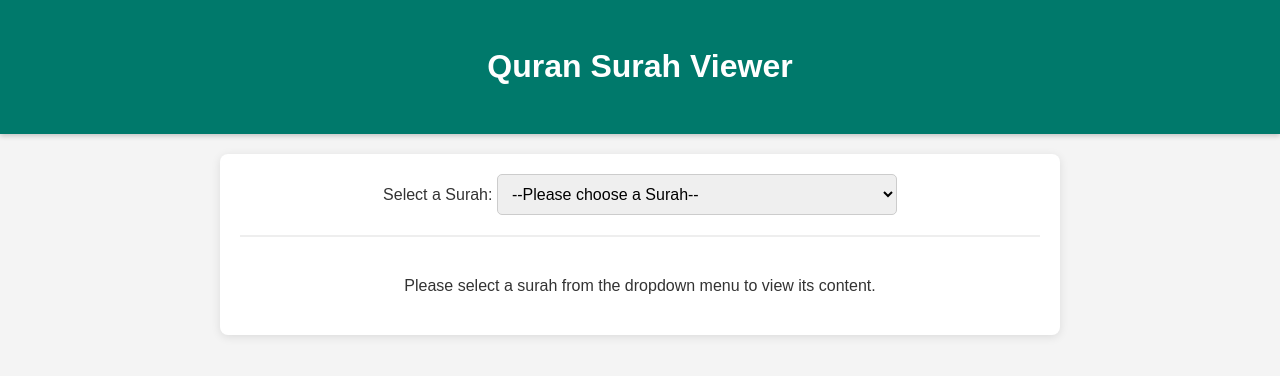
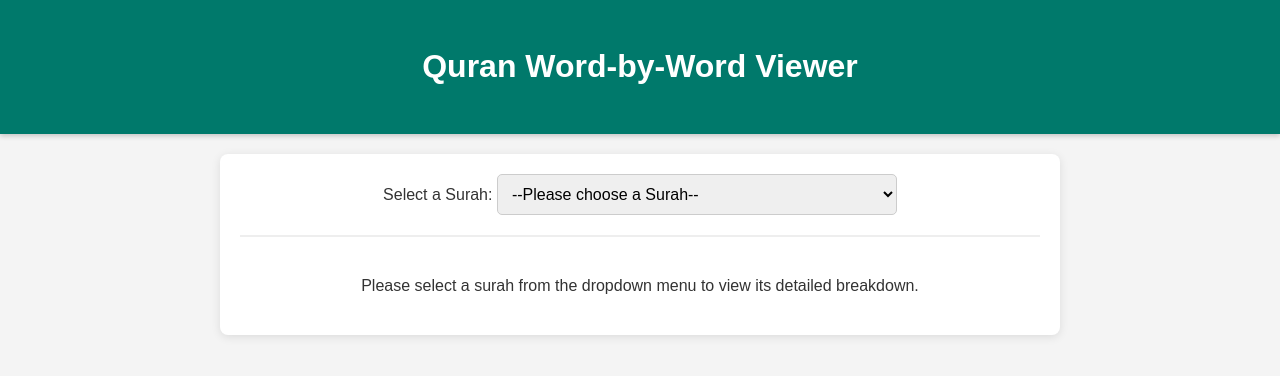
Before and after one commit to mhamza1234/practicesurah, a plain HTML site: page index.html in a window 1280 px wide. Drawn offline with Linux system fonts and the light colour scheme.

Commit message:
Update index.html

```diff
--- a/index.html
+++ b/index.html
@@ -3,12 +3,12 @@
 <head>
     <meta charset="UTF-8">
     <meta name="viewport" content="width=device-width, initial-scale=1.0">
-    <title>Quran Viewer</title>
+    <title>Quran Word-by-Word Viewer</title>
     <link rel="stylesheet" href="style.css">
 </head>
 <body>
     <header>
-        <h1>Quran Surah Viewer</h1>
+        <h1>Quran Word-by-Word Viewer</h1>
     </header>
 
     <main>
@@ -38,7 +38,7 @@
         </div>
 
         <div id="surah-content" class="content-container">
-            <p>Please select a surah from the dropdown menu to view its content.</p>
+            <p>Please select a surah from the dropdown menu to view its detailed breakdown.</p>
         </div>
     </main>
 
```
